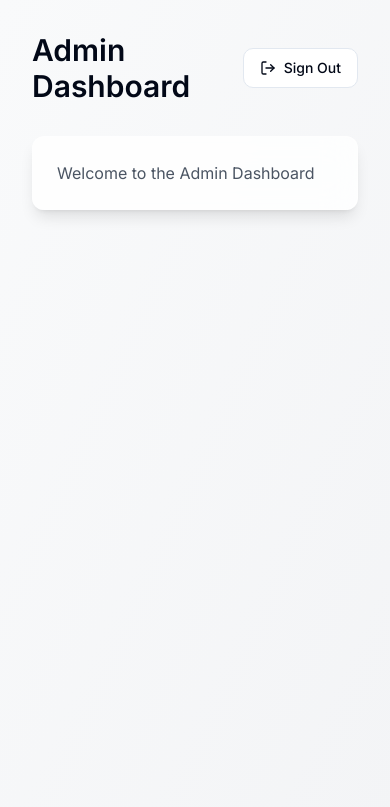
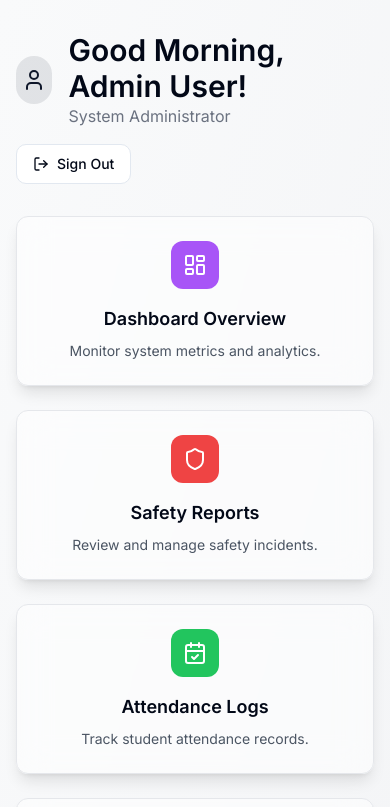
Before and after one commit to FAYVEX/smartcampus, a React (Vite) app: page /admin-dashboard in a window 390 px wide. Shown: the top 807 px of the page. Built offline with nearby package versions, Linux system fonts and the light colour scheme.

Commit message:
Enhance Admin Dashboard UI
Improve the Admin Dashboard with a modern welcome section and interactive feature cards.  Implement glassmorphism UI and ensure responsive design across different screen sizes.

```diff
--- a/src/pages/AdminDashboard.tsx
+++ b/src/pages/AdminDashboard.tsx
@@ -1,16 +1,98 @@
 
 import { useNavigate } from "react-router-dom";
 import { Button } from "@/components/ui/button";
-import { LogOut } from "lucide-react";
+import { useState, useEffect } from "react";
+import {
+  LogOut,
+  LayoutDashboard,
+  Shield,
+  CalendarCheck,
+  Search,
+  Utensils,
+  Settings,
+  User
+} from "lucide-react";
+
+// Mock admin data (replace with real API call later)
+const mockAdmin = {
+  name: "Admin User",
+  role: "System Administrator"
+};
 
 const AdminDashboard = () => {
   const navigate = useNavigate();
+  const [greeting, setGreeting] = useState("");
+
+  useEffect(() => {
+    const hour = new Date().getHours();
+    if (hour >= 5 && hour < 12) setGreeting("Good Morning");
+    else if (hour >= 12 && hour < 18) setGreeting("Good Afternoon");
+    else setGreeting("Good Evening");
+  }, []);
+
+  const features = [
+    {
+      title: "Dashboard Overview",
+      description: "Monitor system metrics and analytics.",
+      icon: LayoutDashboard,
+      route: "/dashboard-overview",
+      color: "bg-purple-500",
+    },
+    {
+      title: "Safety Reports",
+      description: "Review and manage safety incidents.",
+      icon: Shield,
+      route: "/safety-reports",
+      color: "bg-red-500",
+    },
+    {
+      title: "Attendance Logs",
+      description: "Track student attendance records.",
+      icon: CalendarCheck,
+      route: "/attendance-logs",
+      color: "bg-green-500",
+    },
+    {
+      title: "Food Distribution",
+      description: "Manage food redistribution system.",
+      icon: Utensils,
+      route: "/food-distribution",
+      color: "bg-orange-500",
+    },
+    {
+      title: "Lost & Found",
+      description: "Oversee lost item reports.",
+      icon: Search,
+      route: "/lost-found-admin",
+      color: "bg-blue-500",
+    },
+    {
+      title: "Settings",
+      description: "Configure system parameters.",
+      icon: Settings,
+      route: "/settings",
+      color: "bg-gray-500",
+    },
+  ];
 
   return (
-    <div className="min-h-screen p-8 bg-gradient-to-br from-gray-50 to-gray-100">
-      <div className="max-w-4xl mx-auto">
-        <div className="flex justify-between items-center mb-8">
-          <h1 className="text-3xl font-semibold">Admin Dashboard</h1>
+    <div className="min-h-screen bg-gradient-to-br from-gray-50 to-gray-100">
+      <div className="max-w-7xl mx-auto px-4 sm:px-6 lg:px-8 py-8">
+        {/* Header with Navigation */}
+        <div className="flex flex-col md:flex-row justify-between items-start md:items-center mb-8 gap-4">
+          <div className="flex items-center gap-4">
+            <div className="w-12 h-12 rounded-full bg-primary/10 flex items-center justify-center">
+              <User className="w-6 h-6 text-primary" />
+            </div>
+            <div>
+              <h1 className="text-3xl font-semibold animate-fade-in">
+                {greeting}, {mockAdmin.name}!
+              </h1>
+              <p className="text-gray-500">
+                {mockAdmin.role}
+              </p>
+            </div>
+          </div>
           <Button
             variant="outline"
             onClick={() => navigate("/")}
@@ -20,8 +102,26 @@ const AdminDashboard = () => {
             Sign Out
           </Button>
         </div>
-        <div className="glass-card p-6 rounded-lg animate-fade-in">
-          <p className="text-gray-600">Welcome to the Admin Dashboard</p>
+
+        {/* Feature Grid */}
+        <div className="grid grid-cols-1 md:grid-cols-2 lg:grid-cols-3 gap-6 mt-8">
+          {features.map((feature) => (
+            <button
+              key={feature.title}
+              onClick={() => navigate(feature.route)}
+              className="glass-card p-6 rounded-xl transition-all duration-300
+                transform hover:scale-105 hover:shadow-xl animate-fade-in
+                bg-white/50 backdrop-blur-lg border border-gray-200
+                flex flex-col items-center text-center"
+            >
+              <div className={`w-12 h-12 rounded-lg ${feature.color}
+                flex items-center justify-center mb-4`}>
+                <feature.icon className="w-6 h-6 text-white" />
+              </div>
+              <h3 className="text-lg font-semibold mb-2">{feature.title}</h3>
+              <p className="text-gray-600 text-sm">{feature.description}</p>
+            </button>
+          ))}
         </div>
       </div>
     </div>
```
